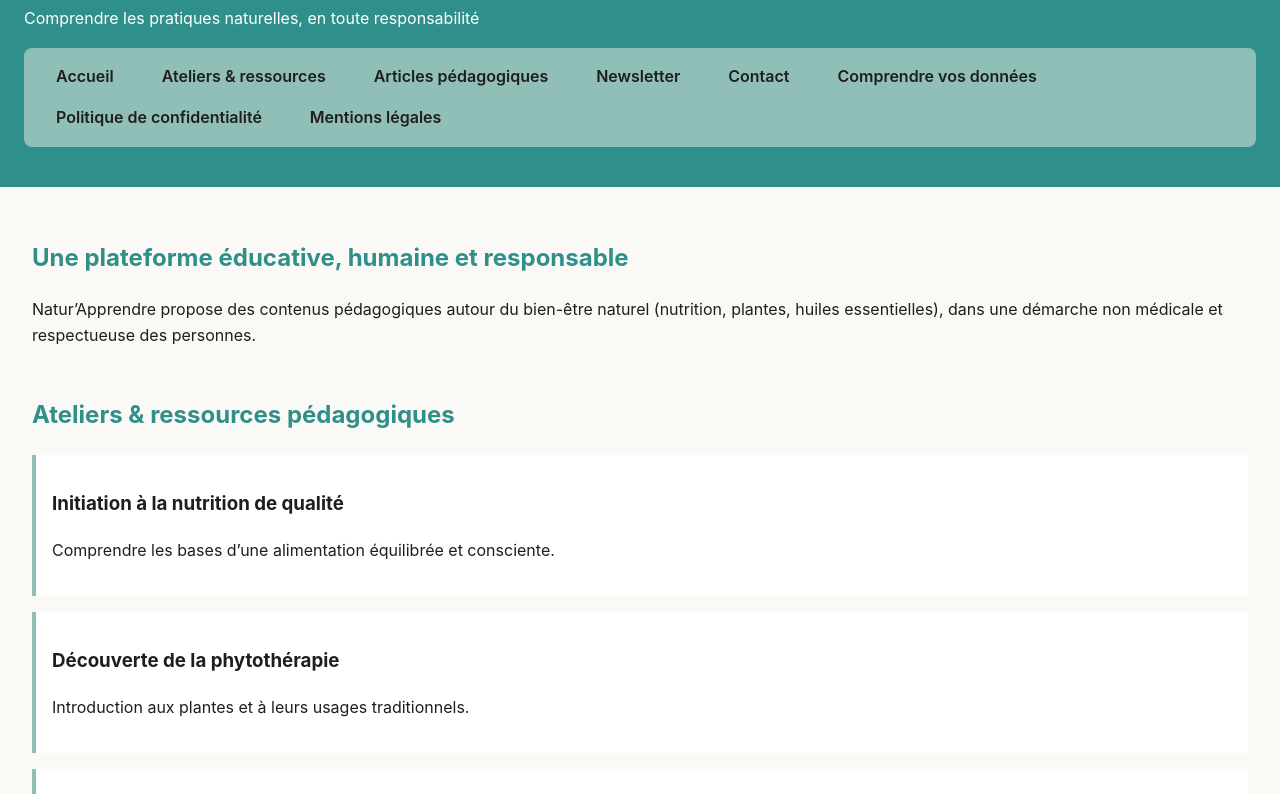
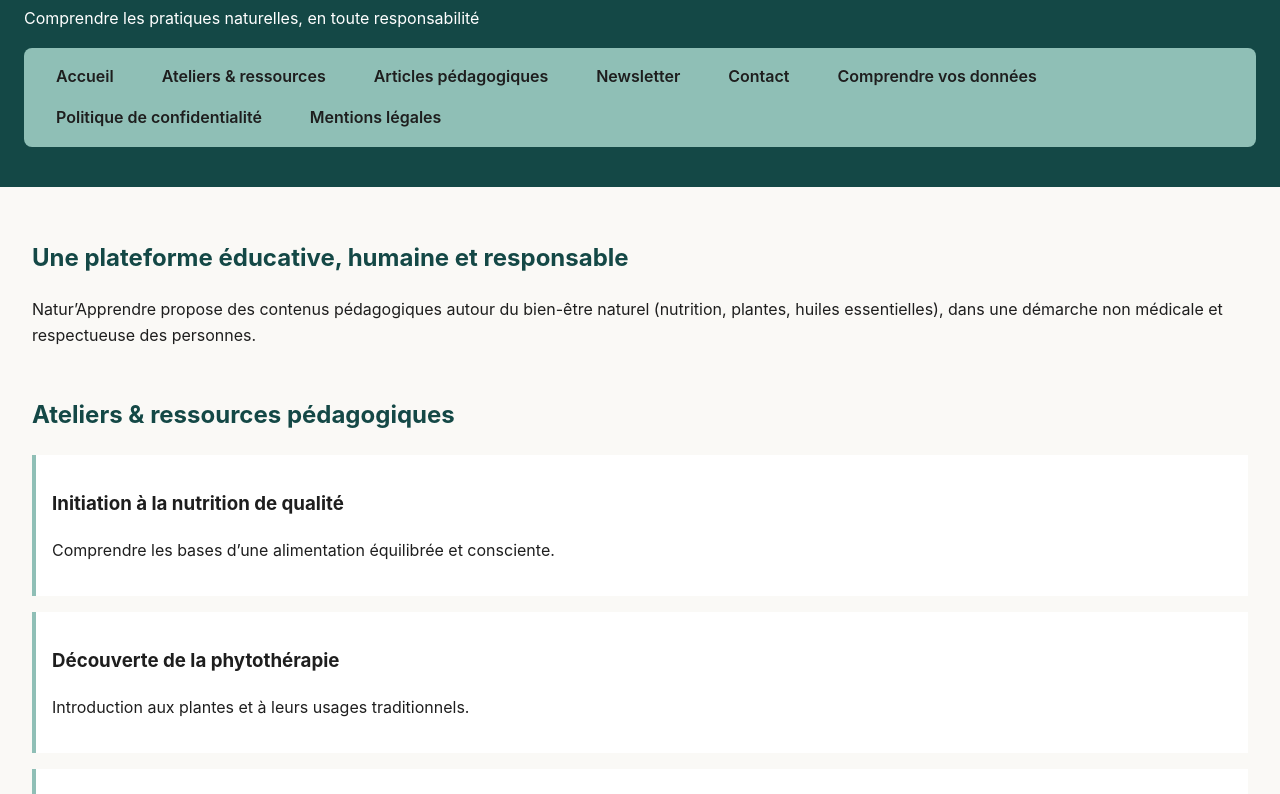
Before and after one commit to Lyjoyce/Natur-apprendre, a plain HTML site: page index.html in a window 1280 px wide. Shown: the part 85-879 px from the top of the page. Drawn offline with Linux system fonts and the light colour scheme.

Commit message:
contraste #144846

```diff
--- a/style.css
+++ b/style.css
@@ -1,7 +1,7 @@
 /* styles.css – Natur’Apprendre */
 
 :root {
-  --bleu-vert: #2F8F8B;
+  --bleu-vert: #144846;
   --vert-sauge: #8FBFB6;
   --rose-poudre: #E6A4B4;
   --dore-doux: #C9A24D;
```
